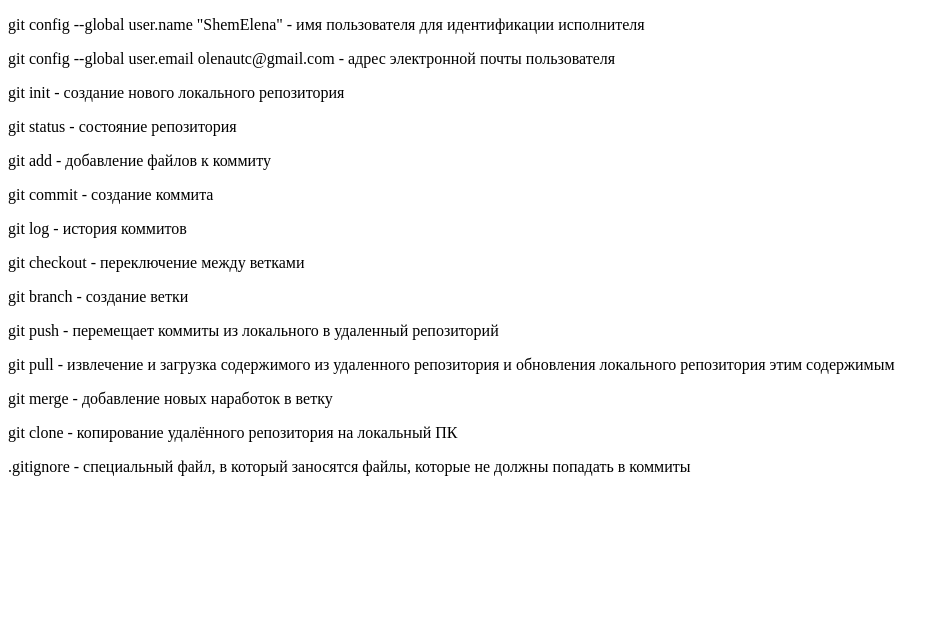
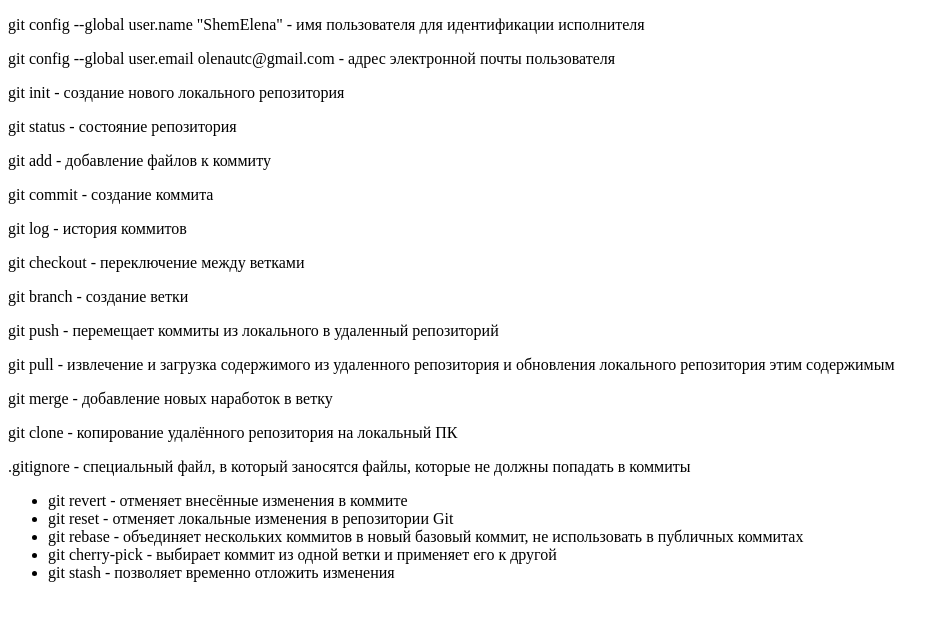
Before and after one commit to ShemElena/lesson01, a plain HTML site: page homework01/index.html in a window 1280 px wide. Shown: the whole page, without its empty margins (0-950 px from the left). Drawn offline with Linux system fonts and the light colour scheme.

Commit message:
advanced

```diff
--- a/homework01/index.html
+++ b/homework01/index.html
@@ -20,5 +20,12 @@
     <p>git merge - добавление новых наработок в ветку</p>
     <p>git clone - копирование удалённого репозитория на локальный ПК</p>
     <p>.gitignore - специальный файл, в который заносятся файлы, которые не должны попадать в коммиты</p>
+    <ul>
+        <li>git revert - отменяет внесённые изменения в коммите</li>
+        <li>git reset - отменяет локальные изменения в репозитории Git</li>
+        <li>git rebase - объединяет нескольких коммитов в новый базовый коммит, не использовать в публичных коммитах</li>
+        <li>git cherry-pick - выбирает коммит из одной ветки и применяет его к другой</li>
+        <li>git stash - позволяет временно отложить изменения</li>
+    </ul>
 </body>
 </html>
```
